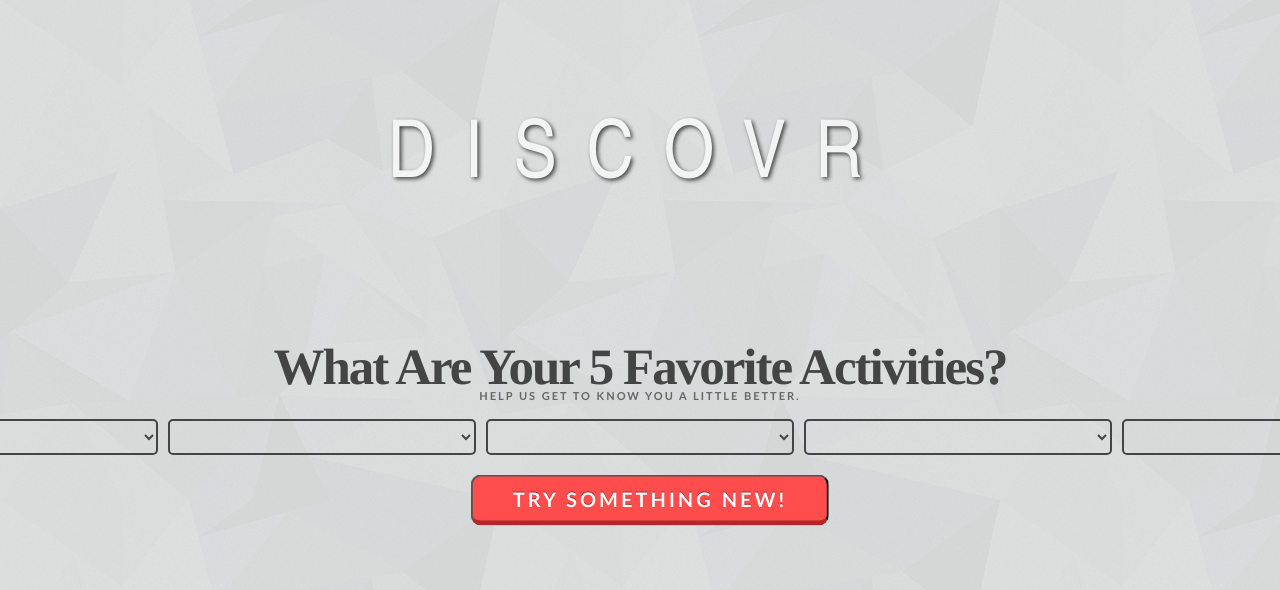
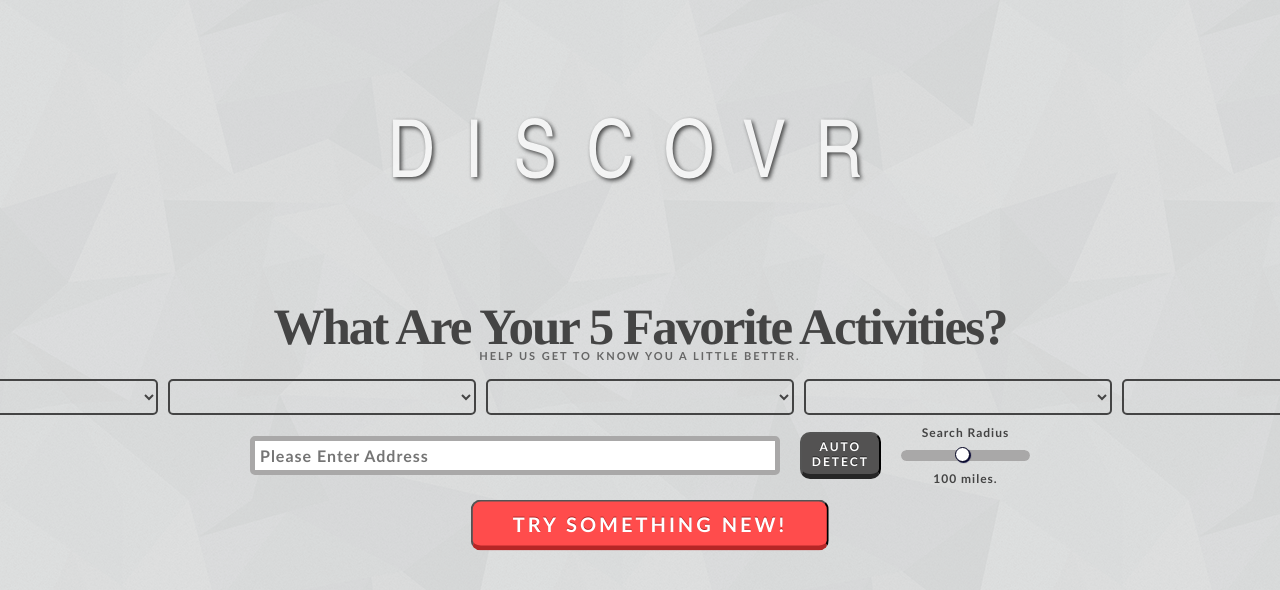
Before and after one commit to miguelarocao/Discovr, a PHP site: page / in a window 1280 px wide. Shown: the top 590 px of the page. Run offline with PHP 8.4, Linux system fonts and the light colour scheme.

Commit message:
Added manual location, location detection and search radius

```diff
--- a/web/index.php
+++ b/web/index.php
@@ -1,10 +1,11 @@
 <link rel="stylesheet" type = "text/css" href="style.css">
-
+<script type="text/javascript" src="scripts.js"></script>
 <form method="post" id="fav_form" action="recommend.php">
 <div class="discovr">
 discovr
 </div>
 <div class="center">
+<input type="submit" class="submit" value="Try Something New!"> <!--Has to go here-->
     <div id="prompt">
         <div id="big_prompt">
         What Are Your 5 Favorite Activities?
@@ -118,8 +119,20 @@ discovr
         }
         ?>
     </div>
+    <div class="row_wrap">
+        <input type="text" id="address" name="address" placeholder="Please Enter Address">
+        <div id='detect_wrap'>
+            <button onclick="getLocation()" type="button" id="detect">Auto Detect</button>
+            <input type='hidden' id= 'auto_out' name='auto' value="None" />
+        </div>
+        <div class="user_rad">
+            Search Radius
 
+        <input type="range" id="radius" name="radius" value="100" min="10" max="200"
+        oninput="radius_out.value=radius.value">
+        <output id="radius_out"> 100 </output> miles.
+        </div>
+    </div>
 </div>
-<input type="submit" class="submit" value="Try Something New!" onClick="dispLoad()">
-<img src="images/load.gif" id="gif" style="display: block; margin: 0 auto; width: 100px; visibility: hidden;">
+
 </form>
--- a/web/scripts.js
+++ b/web/scripts.js
@@ -24,9 +24,25 @@ function toggle_visibility(id) {
     }
 }
 
-//loading gif
-/*<script>
-    function dispLoad () {
-       document.getElementById('load').style.visibility="visible";
+/*Auto location script*/
+var x = document.getElementById("demo");
+function getLocation() {
+    if (navigator.geolocation) {
+        navigator.geolocation.getCurrentPosition(autoDetected);
+    }
 }
-</script>*/
+
+function autoDetected(position) {
+    loc_data=String(position.coords.latitude)+','+String(position.coords.longitude);
+    //set to form
+    document.getElementById('auto_out').value=loc_data;
+    document.getElementById('detect').innerHTML='&#10004';
+    document.getElementById('detect').style.fontSize='20';
+    document.getElementById('detect').style.backgroundColor='#39a939';
+    document.getElementById('detect').style.borderBottom='5px solid #0A730A';
+    document.getElementById('address').placeholder='Auto detected!';
+    document.getElementById('address').style.border='solid 5px #39a939';
+    document.getElementById('address').className+=("green-placeholder");
+}
+
+/*Radius Slider*/
--- a/web/style.css
+++ b/web/style.css
@@ -77,6 +77,46 @@ div.scale
 	font-weight: bold;
 }
 
+div.user_rad
+{
+    width: 400px;
+    margin: 10 10 10 10;
+    font-family: Gill Sans, Verdana;
+    letter-spacing: 1px;
+    font-size:  12px;
+    font-weight: bold;
+    text-align: center;
+    color: #444;
+}
+
+#address
+{
+    display: block;
+    margin: 10 10 10 10;
+    padding: 5 5 5 5;
+    width: 200%;
+    font-family: Gill Sans, Verdana;
+    letter-spacing: 1px;
+    font-size:  16px;
+    font-weight: bold;
+    color: #444;
+    appearance: none;
+    box-shadow: none;
+    border-radius: 5px;
+    border: solid 5px #a9a8a8;
+    transition: border 0.3s;
+}
+#address:focus
+{
+    outline:none;
+    border: solid 5px #444;
+}
+
+#address.green-placeholder::-webkit-input-placeholder
+{
+    color: #5CC45C;
+}
+
 #load
 {
     width:50%;
@@ -132,6 +172,7 @@ div.scale
     padding: 5px 0px 5px 0px;
 }
 
+
 select
 {
     font-family: times, Times New Roman, times-roman, georgia, serif;
@@ -156,7 +197,7 @@ select option
 
 .submit{
     position: fixed;
-    top: 60%;
+    top: 85%;
     left: 50%;
     transform: translate(-50%,-50%);
     padding: 10px 40px;
@@ -281,7 +322,6 @@ select option
 {
     /*border: 2px #367b5c solid;*/
     background-color: #83AF9B;
-    text-shadow: #367b5c;
     /*border-bottom: 5px solid #367b5c;*/
 }
 
@@ -304,3 +344,78 @@ select option
 {
     background-color: #fe4365;
 }
+
+
+#detect
+{
+    padding: 5px 10px;
+    margin: 10px 10px 10px 10px;
+    border-radius: 10px;
+    font-family: Gill Sans, Verdana;
+    text-transform: uppercase;
+    font-weight: bold;
+	letter-spacing: 2px;
+    font-size: 12px;
+    color: #FFF;
+    text-decoration: none;
+    background-color: #535252;
+    border-bottom: 5px solid #262626;
+    text-shadow: 0px -1px #262626;
+    /* Animation */
+    transition: all 0.1s;
+    -webkit-transition: all 0.1s;
+    box-shadow:none;
+}
+
+#detect:hover,
+#detect:focus
+{
+    text-decoration: none;
+    color: #FFF;
+    background-image: none;
+    outline: none;
+    -webkit-box-shadow: none;
+    box-shadow: none;
+}
+
+#detect:active{
+    transform: translate(0%,2%);
+    -webkit-transform: translate(0%,2%);
+    border-bottom: 2px solid;
+}
+
+
+/*Range*/
+input[type=range] {
+  -webkit-appearance: none;
+  margin: 10px 0;
+  width: 100%;
+  border-radius: 30px;
+
+}
+input[type=range]:focus {
+  outline: none;
+}
+input[type=range]::-webkit-slider-runnable-track {
+  width: 100%;
+  height: 11px;
+  cursor: pointer;
+  animate: 0.2s;
+  background: #a9a8a8;
+  border-radius: 30px;
+  transition: background 0.3s;
+}
+input[type=range]::-webkit-slider-thumb {
+  box-shadow: 1px 1px 1px #000031;
+  border: 1px solid #00001E;
+  height: 15px;
+  width: 15px;
+  border-radius: 15px;
+  background: #FFFFFF;
+  cursor: pointer;
+  -webkit-appearance: none;
+  margin-top: -2.5px;
+}
+input[type=range]:focus::-webkit-slider-runnable-track {
+  background: #444;
+}
```
Also changed, not shown: web/recommend.php (+9 -1 lines).
